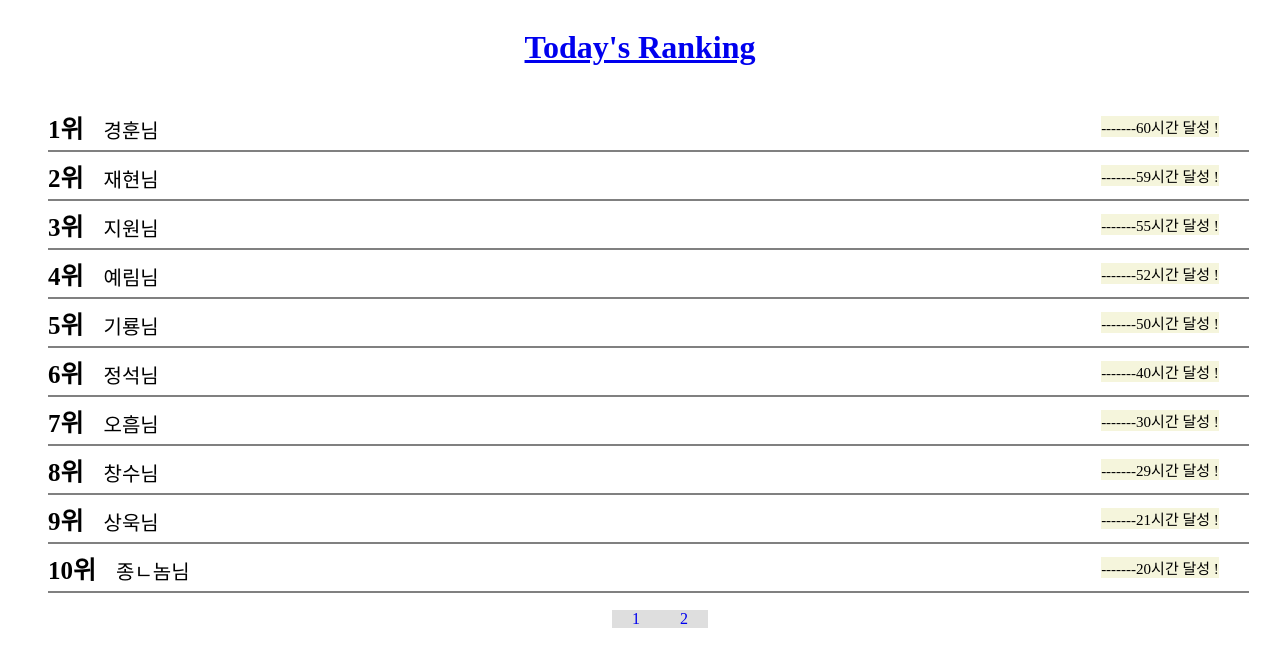
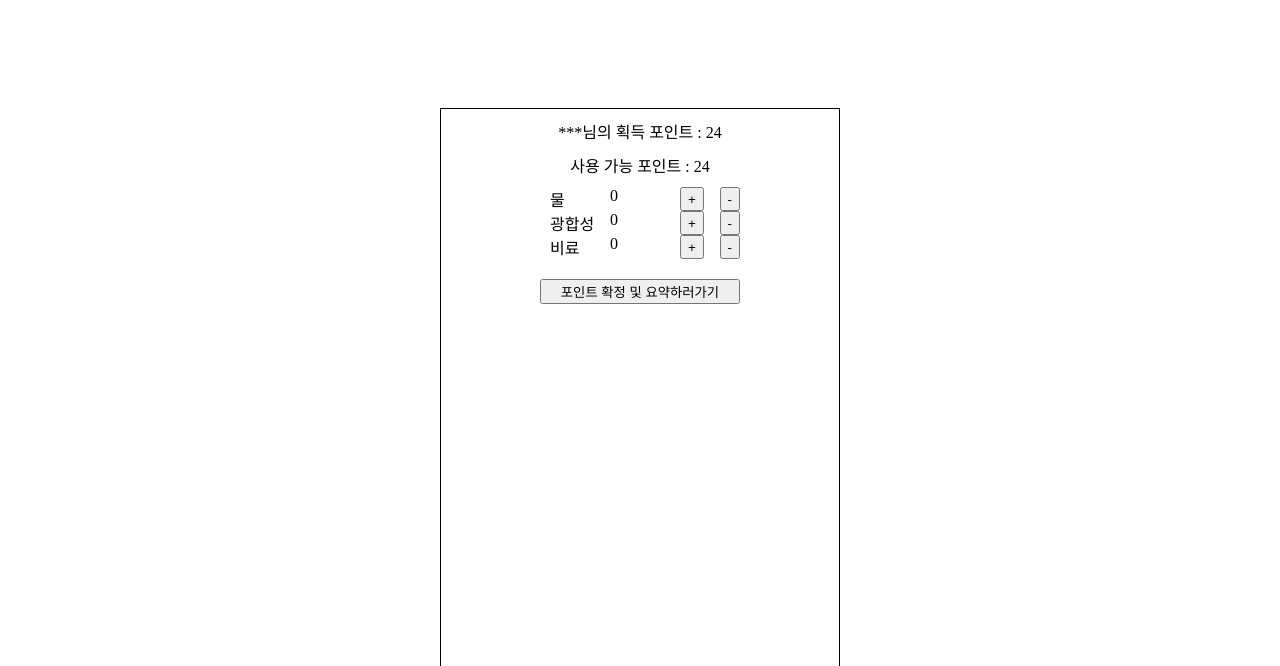
Before and after one commit to onegqueen/front, a React (Create React App) app: page /stats in a window 1280 px wide. Shown: the top 666 px of the page. Built offline with nearby package versions, Linux system fonts and the light colour scheme; data requests are answered from the project's data file.

Commit message:
[11-02] add Stats Components

```diff
--- a/src/App.js
+++ b/src/App.js
@@ -1,20 +1,22 @@
-import { createPortal } from 'react-dom';
-import React,{useState} from 'react';
-import Header from "./components/Header"
-import UserList from "./components/UserList"
-import Pagination from "./components/Pagination"
-import{BrowserRouter,Route,Switch} from "react-router-dom";
-
+import Header from "./components/Header";
+import UserList from "./components/UserList";
+import Pagination from "./components/Pagination";
+import { Route, Routes } from "react-router-dom";
+import GlobalStyle from "./GlobalStyles";
+import Stats from "./pages/Stats/Stats";
+import Summary from "./pages/Summary/Summary";
 
 function App() {
   return (
     <>
-      <div className="App">
-        <Header/>
-        <UserList/>
-       </div>
+      <GlobalStyle />
+      <Routes>
+        <Route path="/stats" element={<Stats />}></Route>
+        <Route path="/summary" element={<Summary />}></Route>
+        <Route path="/header" element={<Header />}></Route>
+        <Route path="/userlist" element={<UserList />}></Route>
+      </Routes>
     </>
   );
 }
 export default App;
-/*?*/
--- /dev/null
+++ b/src/GlobalStyles.js
@@ -0,0 +1,12 @@
+import { createGlobalStyle } from "styled-components";
+
+const GlobalStyle = createGlobalStyle`
+  *, *::before, *::after {
+    box-sizing: border-box;
+  }
+  body {
+    font-family: SCDream5;
+  }
+`;
+
+export default GlobalStyle;
--- /dev/null
+++ b/src/components/Stats/StatsConfirm.js
@@ -0,0 +1,111 @@
+import { useState } from "react";
+import { useNavigate } from "react-router-dom";
+import styled from "styled-components";
+
+const Main = styled.div`
+  width: 200px;
+  margin: 0 auto;
+`;
+
+const Stat = styled.div`
+  display: flex;
+`;
+
+const StatName = styled.div`
+  width: 60px;
+  margin-left: 10px;
+`;
+
+const StatPoints = styled.div`
+  width: 70px;
+`;
+
+const StatBtnList = styled.div`
+  display: flex;
+  width: 60px;
+  justify-content: space-between;
+`;
+const StatBtn = styled.button``;
+
+const ConfirmBtn = styled.button`
+  width: 200px;
+  margin-top: 20px;
+`;
+
+const StatsConfirm = (props) => {
+  const navigate = useNavigate();
+
+  const { remainPoints, setRemainPoints } = props;
+
+  const [stats, setStats] = useState({
+    water: 0,
+    photosynthesis: 0,
+    fertilizer: 0,
+  });
+
+  const addPoints = (e) => {
+    const { name } = e.target;
+
+    if (remainPoints <= 0) {
+      alert("더이상 남은 포인트가 없습니다 :>");
+    } else {
+      setRemainPoints((prev) => prev - 1);
+      setStats({ ...stats, [name]: stats[name] + 1 });
+    }
+  };
+
+  const subPoints = (e) => {
+    const { name } = e.target;
+
+    if (stats[name] <= 0) {
+      alert("더 이상 뺄 수 없어요! :<");
+    } else {
+      setRemainPoints((prev) => prev + 1);
+      setStats({ ...stats, [name]: stats[name] - 1 });
+    }
+  };
+
+  return (
+    <Main>
+      <Stat>
+        <StatName>물</StatName>
+        <StatPoints>{stats.water}</StatPoints>
+        <StatBtnList>
+          <StatBtn name="water" onClick={addPoints}>
+            +
+          </StatBtn>
+          <StatBtn name="water" onClick={subPoints}>
+            -
+          </StatBtn>
+        </StatBtnList>
+      </Stat>
+      <Stat>
+        <StatName>광합성</StatName>
+        <StatPoints>{stats.photosynthesis}</StatPoints>
+        <StatBtnList>
+          <StatBtn name="photosynthesis" onClick={addPoints}>
+            +
+          </StatBtn>
+          <StatBtn name="photosynthesis" onClick={subPoints}>
+            -
+          </StatBtn>
+        </StatBtnList>
+      </Stat>
+      <Stat>
+        <StatName>비료</StatName>
+        <StatPoints>{stats.fertilizer}</StatPoints>
+        <StatBtnList>
+          <StatBtn name="fertilizer" onClick={addPoints}>
+            +
+          </StatBtn>
+          <StatBtn name="fertilizer" onClick={subPoints}>
+            -
+          </StatBtn>
+        </StatBtnList>
+      </Stat>
+      <ConfirmBtn onClick={() => navigate("/summary")}>포인트 확정 및 요약하러가기</ConfirmBtn>
+    </Main>
+  );
+};
+
+export default StatsConfirm;
--- /dev/null
+++ b/src/components/Stats/StatsHeader.js
@@ -0,0 +1,20 @@
+import styled from "styled-components";
+
+const Main = styled.div``;
+
+const Header = styled.div`
+  text-align: center;
+  margin: 10px 0;
+`;
+
+const StatsHeader = (prop) => {
+  const { points } = prop;
+
+  return (
+    <Main>
+      <Header>***님의 획득 포인트 : {points}</Header>
+    </Main>
+  );
+};
+
+export default StatsHeader;
--- /dev/null
+++ b/src/components/Stats/StatsRemainPoints.js
@@ -0,0 +1,20 @@
+import styled from "styled-components";
+
+const Main = styled.div``;
+
+const RemainPoints = styled.div`
+  margin: 10px 0;
+  text-align: center;
+`;
+
+const StatsRemainPoints = (props) => {
+  const { remainPoints } = props;
+
+  return (
+    <Main>
+      <RemainPoints>사용 가능 포인트 : {remainPoints}</RemainPoints>
+    </Main>
+  );
+};
+
+export default StatsRemainPoints;
--- a/src/index.js
+++ b/src/index.js
@@ -1,10 +1,13 @@
 import React from "react";
 import ReactDOM from "react-dom/client";
+import { BrowserRouter } from "react-router-dom";
 import App from "./App";
 
 const root = ReactDOM.createRoot(document.getElementById("root"));
 root.render(
   <React.StrictMode>
-    <App />
+    <BrowserRouter>
+      <App />
+    </BrowserRouter>
   </React.StrictMode>
 );
--- /dev/null
+++ b/src/pages/Stats/Stats.js
@@ -0,0 +1,34 @@
+import { useState } from "react";
+import styled from "styled-components";
+import SummaryHeader from "../../components/Stats/StatsHeader";
+import SummaryRemainPoints from "../../components/Stats/StatsRemainPoints";
+import SummaryStats from "../../components/Stats/StatsConfirm";
+
+const Main = styled.div`
+  display: flex;
+  height: 100vh;
+  justify-content: center;
+  align-items: center;
+`;
+
+const Content = styled.div`
+  width: 400px;
+  height: 600px;
+  border: 1px solid black;
+`;
+
+const Stats = () => {
+  const [points, setPoints] = useState(24);
+  const [remainPoints, setRemainPoints] = useState(24);
+  return (
+    <Main>
+      <Content>
+        <SummaryHeader points={points} />
+        <SummaryRemainPoints remainPoints={remainPoints} />
+        <SummaryStats remainPoints={remainPoints} setRemainPoints={setRemainPoints} />
+      </Content>
+    </Main>
+  );
+};
+
+export default Stats;
--- /dev/null
+++ b/src/pages/Summary/Summary.js
@@ -0,0 +1,9 @@
+const Summary = () => {
+  return (
+    <div>
+      <h2>This is Summary Page</h2>
+    </div>
+  );
+};
+
+export default Summary;
```
